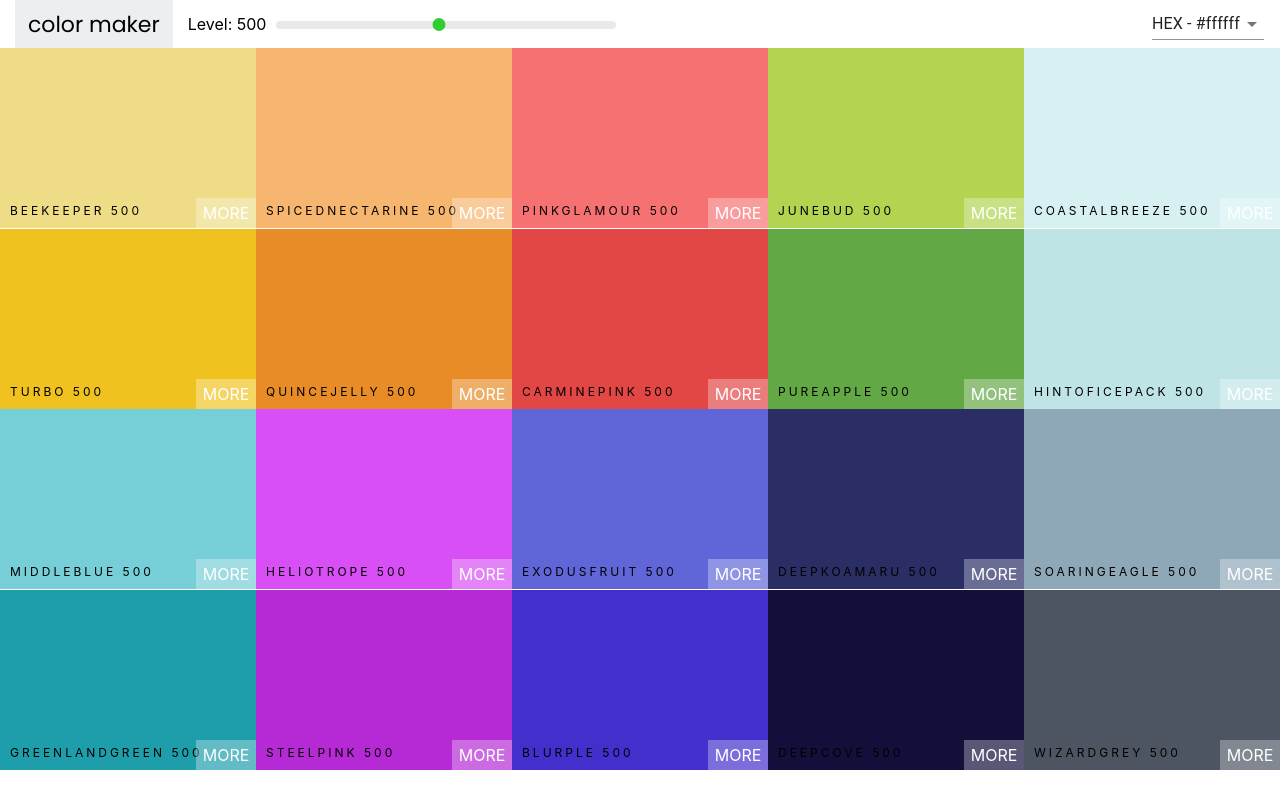
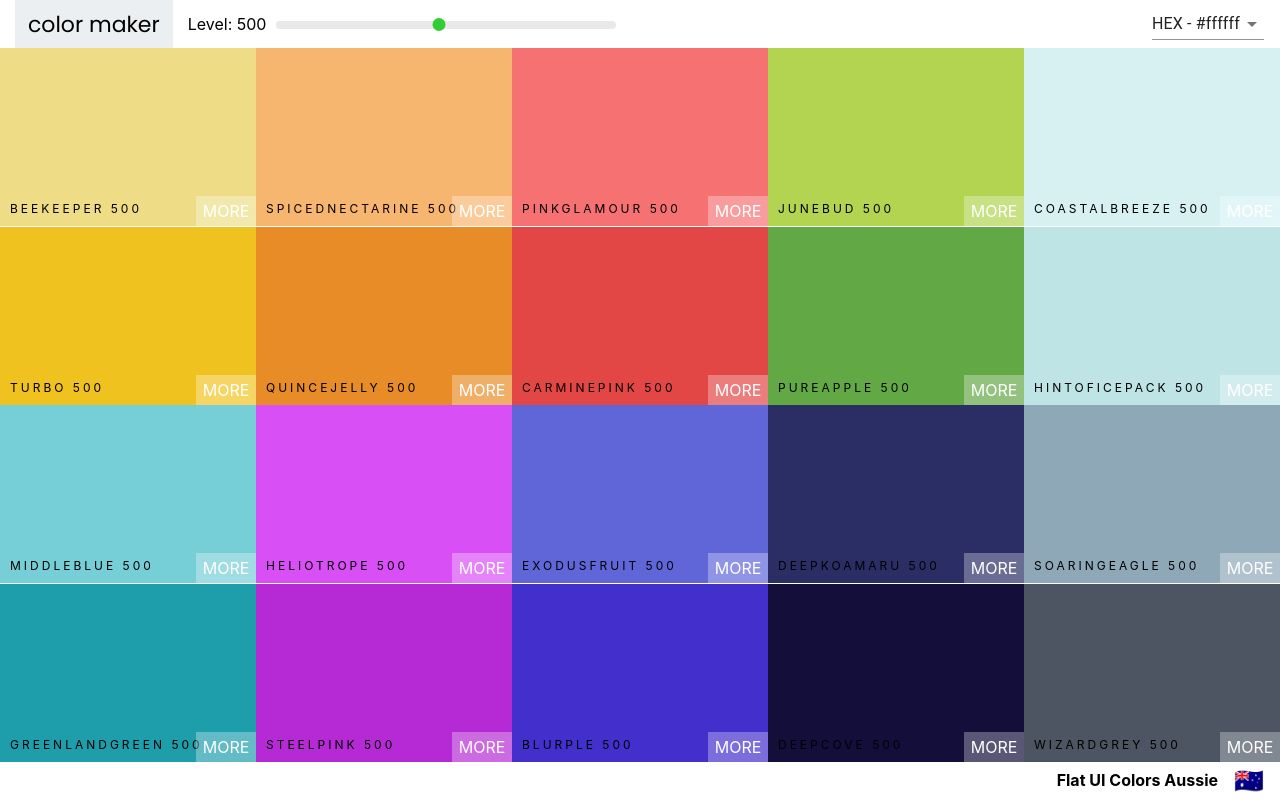
Before and after one commit to gaganssingh/color-maker, a React (Create React App) app: page /palette/flat-ui-colors-american in a window 1280 px wide. Built offline with nearby package versions, Linux system fonts and the light colour scheme.

Commit message:
Added footer for tha Pallete page

```diff
--- /dev/null
+++ b/src/Footer.js
@@ -0,0 +1,15 @@
+import React, { Component } from "react";
+
+class Footer extends Component {
+  render() {
+    const { emoji, paletteName } = this.props;
+    return (
+      <footer className="Palette-footer">
+        {paletteName}
+        <span className="emoji">{emoji}</span>
+      </footer>
+    );
+  }
+}
+
+export default Footer;
--- a/src/Palette.css
+++ b/src/Palette.css
@@ -1,7 +1,23 @@
 .Palette {
   height: 100vh;
+  display: flex;
+  flex-direction: column;
 }
 
 .Palette-colors {
   height: 90%;
 }
+
+.Palette-footer {
+  background-color: #fff;
+  height: 5vh;
+  display: flex;
+  justify-content: flex-end;
+  align-items: center;
+  font-weight: bold;
+}
+
+.emoji {
+  font-size: 1.5rem;
+  margin: 1rem;
+}
--- a/src/Palette.js
+++ b/src/Palette.js
@@ -1,5 +1,6 @@
 import React, { Component } from "react";
 import ColorBox from "./ColorBox";
+import Footer from "./Footer";
 import Navbar from "./Navbar";
 
 import "./Palette.css";
@@ -19,10 +20,10 @@ class Palette extends Component {
   closeSnackbar = () => this.setState({ open: false });
 
   render() {
-    const { colors } = this.props.palette;
+    const { colors, paletteName, emoji } = this.props.palette;
     const { level, format, open } = this.state;
     const colorBoxes = colors[level].map((color) => (
-      <ColorBox background={color[format]} name={color.name} />
+      <ColorBox key={color.id} background={color[format]} name={color.name} />
     ));
 
     return (
@@ -38,7 +39,7 @@ class Palette extends Component {
           handleChange={this.changeFormat}
         />
         <div className="Palette-colors">{colorBoxes}</div>
-        {/* Put footer here */}
+        <Footer paletteName={paletteName} emoji={emoji} />
       </div>
     );
   }
```
